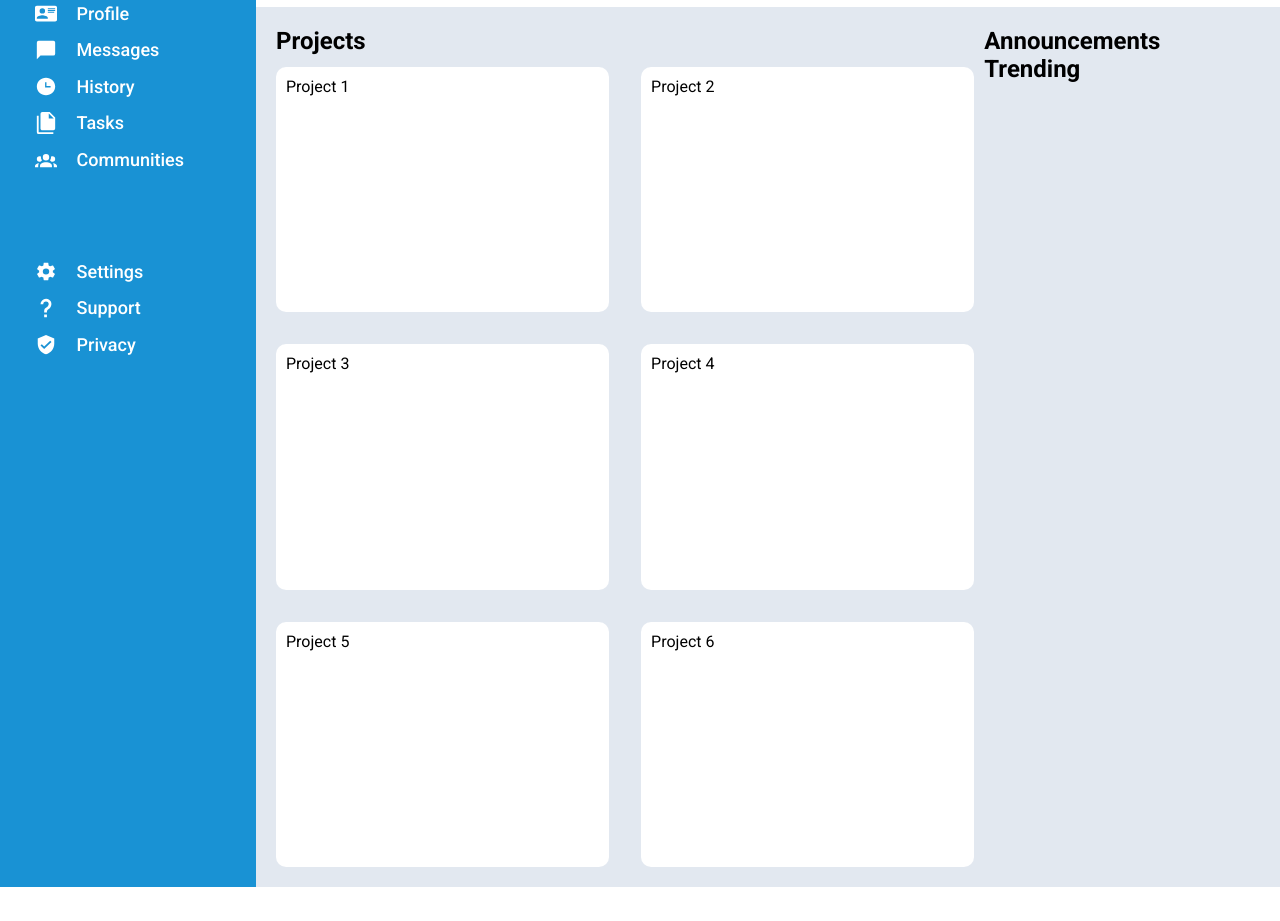
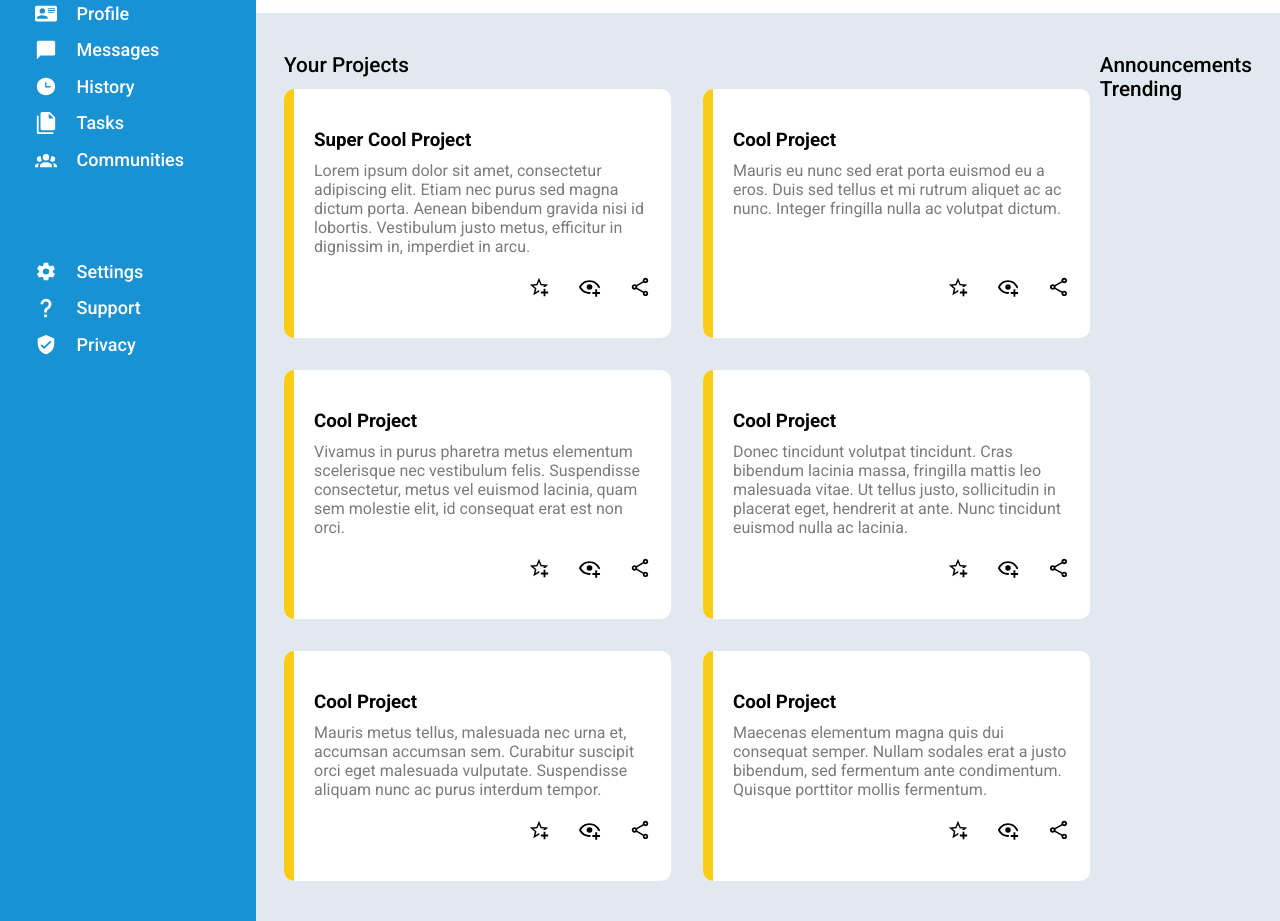
Before and after one commit to SpyrosPolemis/css-dashboard, a plain HTML site: page index.html in a window 1280 px wide. Shown: the part 169-1090 px from the top of the page. Before the commit the page ends 1056 px from the top, so only its background shows below. Drawn offline with Linux system fonts and the light colour scheme.

Commit message:
Style content cards

```diff
--- a/index.html
+++ b/index.html
@@ -60,14 +60,92 @@
 
         <div id="content">
             <div id="projects">
-            <h2>Projects</h2>
+            <h2>Your Projects</h2>
             <div id="project-cards">
-                <div class="project-card">Project 1</div>
-                <div class="project-card">Project 2</div>
-                <div class="project-card">Project 3</div>
-                <div class="project-card">Project 4</div>
-                <div class="project-card">Project 5</div>
-                <div class="project-card">Project 6</div>
+                <div class="project-card">
+                    <div class="yellow"></div>
+                    <div class="card-content">
+                        <div>
+                            <h3>Super Cool Project</h3>
+                        <p>Lorem ipsum dolor sit amet, consectetur adipiscing elit. Etiam nec purus sed magna dictum porta. Aenean bibendum gravida nisi id lobortis. Vestibulum justo metus, efficitur in dignissim in, imperdiet in arcu.</p>
+                        </div>
+                        <div class="card-icons">
+                            <img src="icons/star-plus-outline.svg" alt="" class="small">
+                            <img src="icons/eye-plus-outline.svg" alt="" class="small">
+                            <img src="icons/share-variant-outline.svg" alt="" class="small">
+                        </div>
+                    </div>
+                </div>
+                <div class="project-card">
+                    <div class="yellow"></div>
+                    <div class="card-content">
+                        <div>
+                            <h3>Cool Project</h3>
+                            <p>Mauris eu nunc sed erat porta euismod eu a eros. Duis sed tellus et mi rutrum aliquet ac ac nunc. Integer fringilla nulla ac volutpat dictum.</p>
+                        </div>
+                        <div class="card-icons">
+                            <img src="icons/star-plus-outline.svg" alt="" class="small">
+                            <img src="icons/eye-plus-outline.svg" alt="" class="small">
+                            <img src="icons/share-variant-outline.svg" alt="" class="small">
+                        </div>
+                    </div>
+                </div>
+                <div class="project-card">
+                    <div class="yellow"></div>
+                    <div class="card-content">
+                        <div>
+                            <h3>Cool Project</h3>
+                        <p>Vivamus in purus pharetra metus elementum scelerisque nec vestibulum felis. Suspendisse consectetur, metus vel euismod lacinia, quam sem molestie elit, id consequat erat est non orci.</p>
+                        </div>
+                        <div class="card-icons">
+                            <img src="icons/star-plus-outline.svg" alt="" class="small">
+                            <img src="icons/eye-plus-outline.svg" alt="" class="small">
+                            <img src="icons/share-variant-outline.svg" alt="" class="small">
+                        </div>
+                    </div>
+                </div>
+                <div class="project-card">
+                    <div class="yellow"></div>
+                    <div class="card-content">
+                        <div>
+                            <h3>Cool Project</h3>
+                        <p>Donec tincidunt volutpat tincidunt. Cras bibendum lacinia massa, fringilla mattis leo malesuada vitae. Ut tellus justo, sollicitudin in placerat eget, hendrerit at ante. Nunc tincidunt euismod nulla ac lacinia. </p>
+                        </div>
+                        <div class="card-icons">
+                            <img src="icons/star-plus-outline.svg" alt="" class="small">
+                            <img src="icons/eye-plus-outline.svg" alt="" class="small">
+                            <img src="icons/share-variant-outline.svg" alt="" class="small">
+                        </div>
+                    </div>
+                </div>
+                <div class="project-card">
+                    <div class="yellow"></div>
+                    <div class="card-content">
+                        <div>
+                            <h3>Cool Project</h3>
+                        <p>Mauris metus tellus, malesuada nec urna et, accumsan accumsan sem. Curabitur suscipit orci eget malesuada vulputate. Suspendisse aliquam nunc ac purus interdum tempor. </p>
+                        </div>
+                        <div class="card-icons">
+                            <img src="icons/star-plus-outline.svg" alt="" class="small">
+                            <img src="icons/eye-plus-outline.svg" alt="" class="small">
+                            <img src="icons/share-variant-outline.svg" alt="" class="small">
+                        </div>
+                    </div>
+                </div>
+                <div class="project-card">
+                    <div class="yellow"></div>
+                    <div class="card-content">
+                        <div>
+                            <h3>Cool Project</h3>
+                        <p>Maecenas elementum magna quis dui consequat semper. Nullam sodales erat a justo bibendum, sed fermentum ante condimentum. Quisque porttitor mollis fermentum. </p>
+                        </div>
+                        <div class="card-icons">
+                            <img src="icons/star-plus-outline.svg" alt="" class="small">
+                            <img src="icons/eye-plus-outline.svg" alt="" class="small">
+                            <img src="icons/share-variant-outline.svg" alt="" class="small">
+                        </div>
+                    </div>
+                </div>
             </div>
             </div>
             <div id="side-content">
--- a/styles.css
+++ b/styles.css
@@ -1,6 +1,7 @@
 * {
     margin: 0;
     font-family: "Roboto";
+    box-sizing: border-box;
 }
 
 #container {
@@ -22,6 +23,10 @@
 
 .big {
     height: 40px;
+}
+
+.small {
+    height: 1.4rem;
 }
 
 /* Sidebar */
@@ -129,15 +134,20 @@
     background-color: #e2e8f0;
     display: flex;
     gap: 10px;
-    padding: 20px;
+    padding: 40px 28px;
+}
+
+#content h2 {
+    font-size: 1.3rem;
+    font-weight: 500;
 }
 
 #side-content {
-    flex-grow: 1;
+    flex-grow: 3;
 }
 
 #projects {
-    flex-grow: 4;
+    flex-grow: 7;
     display: flex;
     flex-direction: column;
     gap: 12px;
@@ -146,13 +156,45 @@
 #project-cards {
     display: grid;
     grid-template-columns: repeat(auto-fit, minmax(300px, 1fr));
-    height: 800px;
+    min-height: 700px;
     gap: 32px;
 }
 
 .project-card {
     background-color: #ffffff;
-    box-shadow: inset #facc15 10px;
     border-radius: 10px;
-    padding: 10px;
+    display: flex;
+    overflow: hidden;
 }
+
+.card-content {
+    height: 100%;
+    padding: 40px 20px;
+    display: flex;
+    flex-direction: column;
+    gap: 10px;
+    justify-content: space-between;
+}
+
+.card-content p {
+    color: #7b7b7b;
+    font-weight: 400;
+}
+
+.card-content h3 {
+    padding-bottom: 10px;
+}
+
+.card-icons {
+    align-self: flex-end;
+    display: flex;
+    gap: 28px;
+    padding-top: 10px;
+    height: 2rem;
+}
+
+.yellow {
+  background-color: #facc15;
+  flex: 0 0 10px;            /* fixed 10px strip */
+  border-radius: 0;          /* let clipping make the curve */
+}
```
